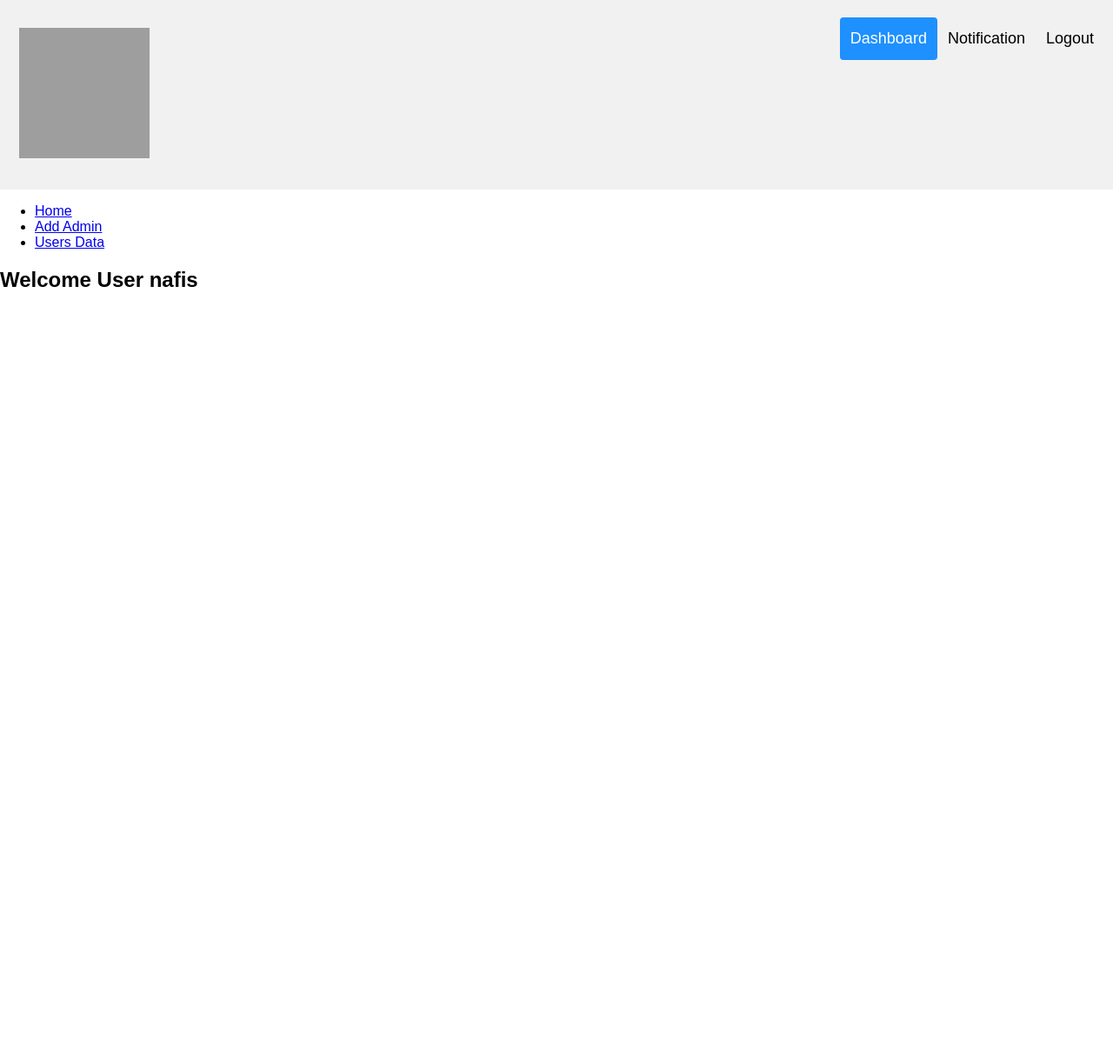
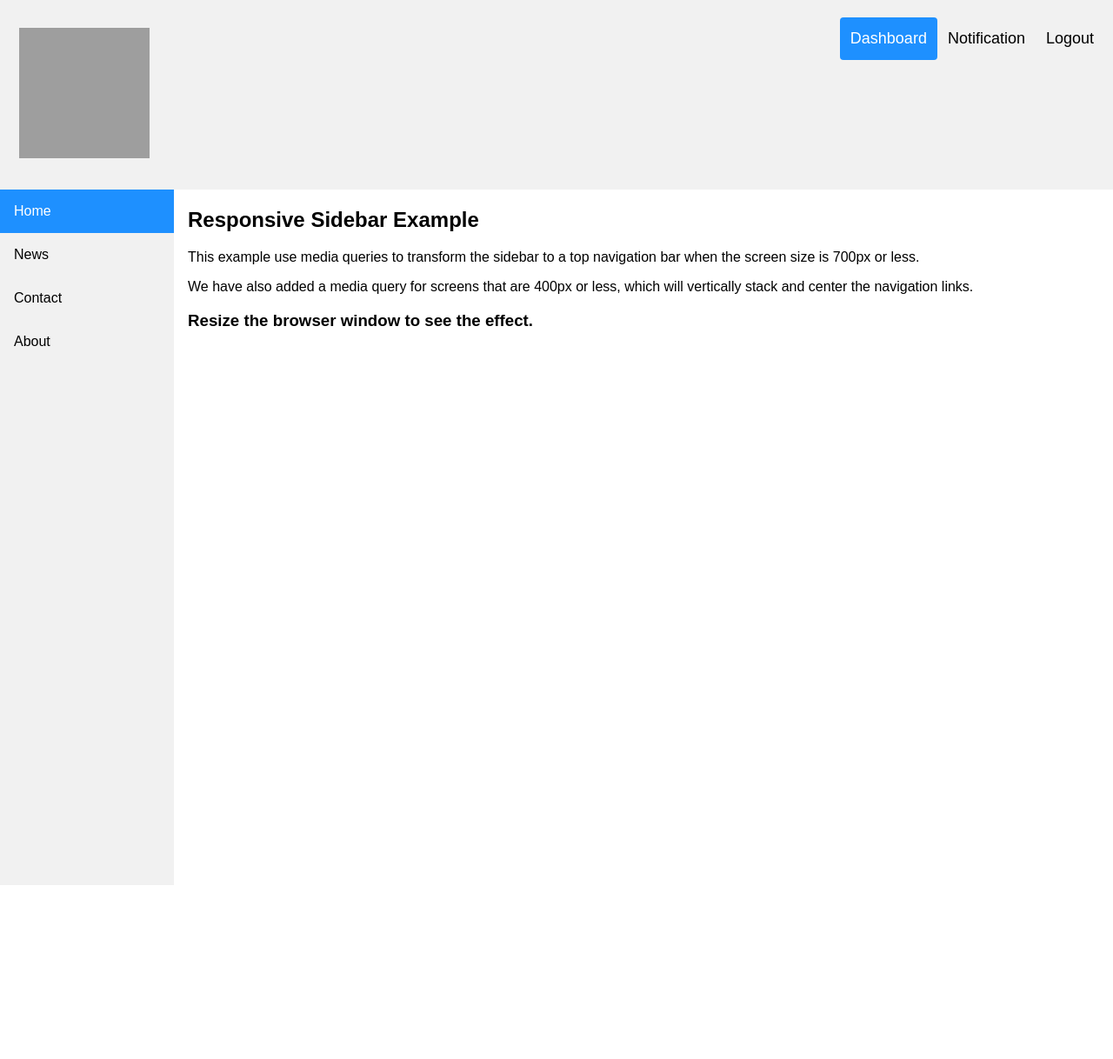
Before and after one commit to mridul-hossain/Tech-Media, a PHP site: page /adminDashboard.php in a window 1280 px wide. Shown: the whole page at 87% size. Before the commit the page ends 330 px from the top, so only its background shows below. Run offline with PHP 8.4, Linux system fonts and the light colour scheme; the visitor is signed in with stand-in values (Sample User, id 1); grey boxes are pictures that could not be loaded.

Commit message:
sidebar change

```diff
--- a/admin/adminDashboard.css
+++ b/admin/adminDashboard.css
@@ -1,18 +1,53 @@
- body {
-     font-family: Arial;
-     margin: 0;
- }
- /* Header/Logo Title */
+.sidebar {
+    margin: 0;
+    padding: 0;
+    width: 200px;
+    background-color: #f1f1f1;
+    position: fixed;
+    height: 100%;
+    overflow: auto;
+}
 
- .header {
-     padding: 30px;
-     text-align: center;
-     background: #1abc9c;
-     color: white;
-     font-size: 20px;
- }
- /* Page Content */
+.sidebar a {
+    display: block;
+    color: black;
+    padding: 16px;
+    text-decoration: none;
+}
 
- .content {
-     padding: 20px;
- }
+.sidebar a.active {
+    background-color: dodgerblue;
+    color: white;
+}
+
+.sidebar a:hover:not(.active) {
+    background-color: #ddd;
+    color: white;
+}
+
+div.content {
+    margin-left: 200px;
+    padding: 1px 16px;
+    height: 1000px;
+}
+
+@media screen and (max-width: 700px) {
+    .sidebar {
+        width: 100%;
+        height: auto;
+        position: relative;
+    }
+    .sidebar a {
+        float: left;
+    }
+    div.content {
+        margin-left: 0;
+    }
+}
+
+@media screen and (max-width: 400px) {
+    .sidebar a {
+        text-align: center;
+        float: none;
+    }
+}
--- a/admin/adminDashboard.php
+++ b/admin/adminDashboard.php
@@ -17,19 +17,26 @@ if (!isset($_SESSION['username'])) {
 </head>
 
 <body>
+
      <?php
      include 'header_admin.php';
      ?>
-     <div>
-          <ul>
-               <li> <a href="adminDashboard.php" class="text_angel">Home</a> </li>
-               <li> <a href="#" class="text_angel">Add Admin</a> </li>
-               <li> <a href="usersData.php" class="text_angel">Users Data</a> </li>
-          </ul>
+     <div class="sidebar">
+          <a class="active" href="#home">Home</a>
+          <a href="#news">News</a>
+          <a href="#contact">Contact</a>
+          <a href="#about">About</a>
      </div>
-     <div class="welcome_text column" id="col-2">
-          <h2 class="text_dark center_align">Welcome User <?php echo $_SESSION['username']; ?> </h2>
+
+     <div class="content">
+          <h2>Responsive Sidebar Example</h2>
+          <p>This example use media queries to transform the sidebar to a top navigation bar when the screen size is 700px or less.</p>
+          <p>We have also added a media query for screens that are 400px or less, which will vertically stack and center the navigation links.</p>
+          <h3>Resize the browser window to see the effect.</h3>
      </div>
+
+
+
 
 </body>
 
--- a/admin/header_admin.php
+++ b/admin/header_admin.php
@@ -3,64 +3,8 @@
 
 <head>
     <meta name="viewport" content="width=device-width, initial-scale=1">
-    <style>
-        * {
-            box-sizing: border-box;
-        }
+    <link rel="stylesheet" type="text/css" href="header_admin.css">
 
-        body {
-            margin: 0;
-            font-family: Arial, Helvetica, sans-serif;
-        }
-
-        .header {
-            overflow: hidden;
-            background-color: #f1f1f1;
-            padding: 20px 10px;
-        }
-
-        .header a {
-            float: left;
-            color: black;
-            text-align: center;
-            padding: 12px;
-            text-decoration: none;
-            font-size: 18px;
-            line-height: 25px;
-            border-radius: 4px;
-        }
-
-        .header a.logo {
-            font-size: 25px;
-            font-weight: bold;
-        }
-
-        .header a:hover {
-            background-color: #ddd;
-            color: black;
-        }
-
-        .header a.active {
-            background-color: dodgerblue;
-            color: white;
-        }
-
-        .header-right {
-            float: right;
-        }
-
-        @media screen and (max-width: 500px) {
-            .header a {
-                float: none;
-                display: block;
-                text-align: left;
-            }
-
-            .header-right {
-                float: none;
-            }
-        }
-    </style>
 </head>
 
 <body>
```
Also changed, not shown: admin/header_admin.css (added, +55 -0 lines).
